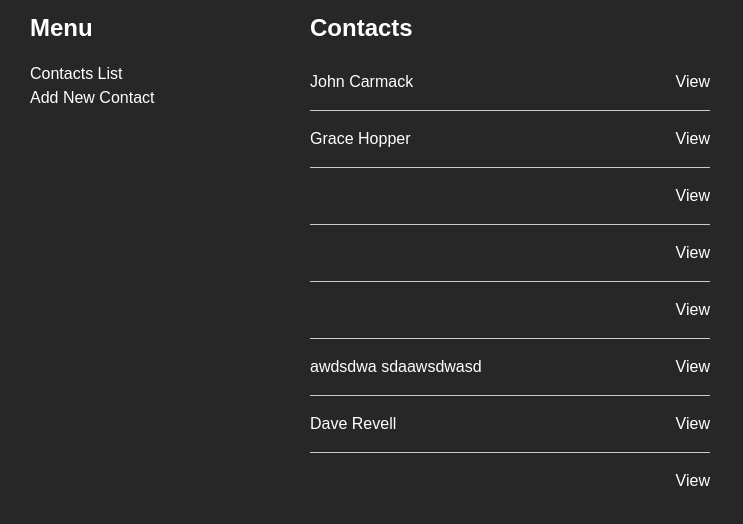
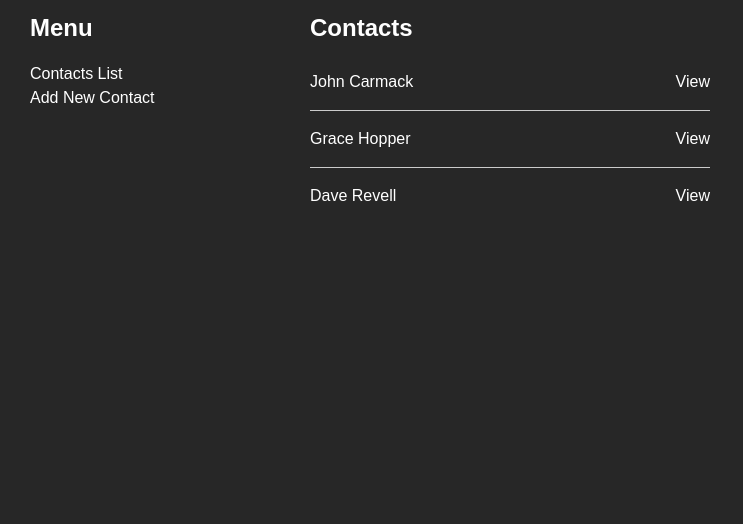
Before and after one commit to boolean-uk/react-address-book, a React (Create React App) app: page / in a window 1280 px wide. Shown: the top 524 px of the page, without its empty margins (0-743 px from the left). Built offline with nearby package versions, Linux system fonts and the light colour scheme; data requests are answered from the project's data file.

Commit message:
ContactsAdd working

```diff
--- a/db/db.json
+++ b/db/db.json
@@ -15,76 +15,11 @@
       "city": "London"
     },
     {
-      "id": 3
-    },
-    {
-      "id": 4
-    },
-    {
-      "id": 5
-    },
-    {
-      "firstName": "awdsdwa",
-      "lastName": "sdaawsdwasd",
-      "street": "asdwasdwasdwa",
-      "city": "sdawasdwasd",
-      "id": 6
-    },
-    {
-      "0": {
-        "id": 1,
-        "firstName": "John",
-        "lastName": "Carmack",
-        "street": "10 Keen Street",
-        "city": "London"
-      },
-      "1": {
-        "id": 2,
-        "firstName": "Grace",
-        "lastName": "Hopper",
-        "street": "32 Deebug Road",
-        "city": "London"
-      },
-      "2": {
-        "id": 3
-      },
-      "3": {
-        "id": 4
-      },
-      "4": {
-        "id": 5
-      },
       "firstName": "Dave",
       "lastName": "Revell",
       "street": "123 John Doe Ave",
       "city": "Sealand",
-      "id": 7
-    },
-    [
-      {
-        "id": 1,
-        "firstName": "John",
-        "lastName": "Carmack",
-        "street": "10 Keen Street",
-        "city": "London"
-      },
-      {
-        "id": 2,
-        "firstName": "Grace",
-        "lastName": "Hopper",
-        "street": "32 Deebug Road",
-        "city": "London"
-      },
-      {
-        "id": 3
-      },
-      {
-        "id": 4
-      },
-      {
-        "id": 5
-      },
-      null
-    ]
+      "id": 3
+    }
   ]
 }
--- a/src/components/ContactsAdd.js
+++ b/src/components/ContactsAdd.js
@@ -14,7 +14,7 @@ function ContactsAdd(props) {
   // to this component so new contacts can be added to the
   // state
   const { setContacts, contacts } = props
-  const [data, setData] = useState(initialState)
+  const [contactData, setContactData] = useState(initialState)
   const nav = useNavigate()
 
   //TODO: Implement controlled form
@@ -22,22 +22,22 @@ function ContactsAdd(props) {
 
   const handleChange = event => {
     const {name, value} = event.target
-    const newData = {...data}
-    newData[`${name}`] = value
-    setData(newData)
+    const newContactData = {...contactData}
+    newContactData[`${name}`] = value
+    setContactData(newContactData)
   }
 
   const handleSubmit = event => {
     event.preventDefault()
 
-    fetch('http://localhost:4000/contacts', {
-        method: 'POST',
-        headers: {'Content-Type': 'application/json'},
-        body: JSON.stringify(data)
-      })
-      .then(res => res.json)
-      .then(data => setData([...contacts, data]))
-      Navigate('/')
+    const res = fetch('http://localhost:4000/contacts', {
+      method: 'POST',
+      headers: {'Content-Type': 'application/json'},
+      body: JSON.stringify(contactData)
+    })
+    const data = res.json()
+    setContacts([...contacts, data])
+    nav('/')
   }
 
   return (
@@ -50,7 +50,7 @@ function ContactsAdd(props) {
         name="firstName" type="text"
         placeholder='Hilda'
         onChange={handleChange}
-        value={data.firstName}
+        value={contactData.firstName}
         required
       />
 
@@ -61,7 +61,7 @@ function ContactsAdd(props) {
         type="text"
         placeholder='Hilda'
         onChange={handleChange}
-        value={data.lastName}
+        value={contactData.lastName}
         required
       />
 
@@ -72,7 +72,7 @@ function ContactsAdd(props) {
         type="text"
         placeholder='123 Hilda Street'
         onChange={handleChange}
-        value={data.street}
+        value={contactData.street}
         required
       />
 
@@ -83,7 +83,7 @@ function ContactsAdd(props) {
         type="text"
         placeholder='Bastion City'
         onChange={handleChange}
-        value={data.city}
+        value={contactData.city}
         required
       />
 
```
